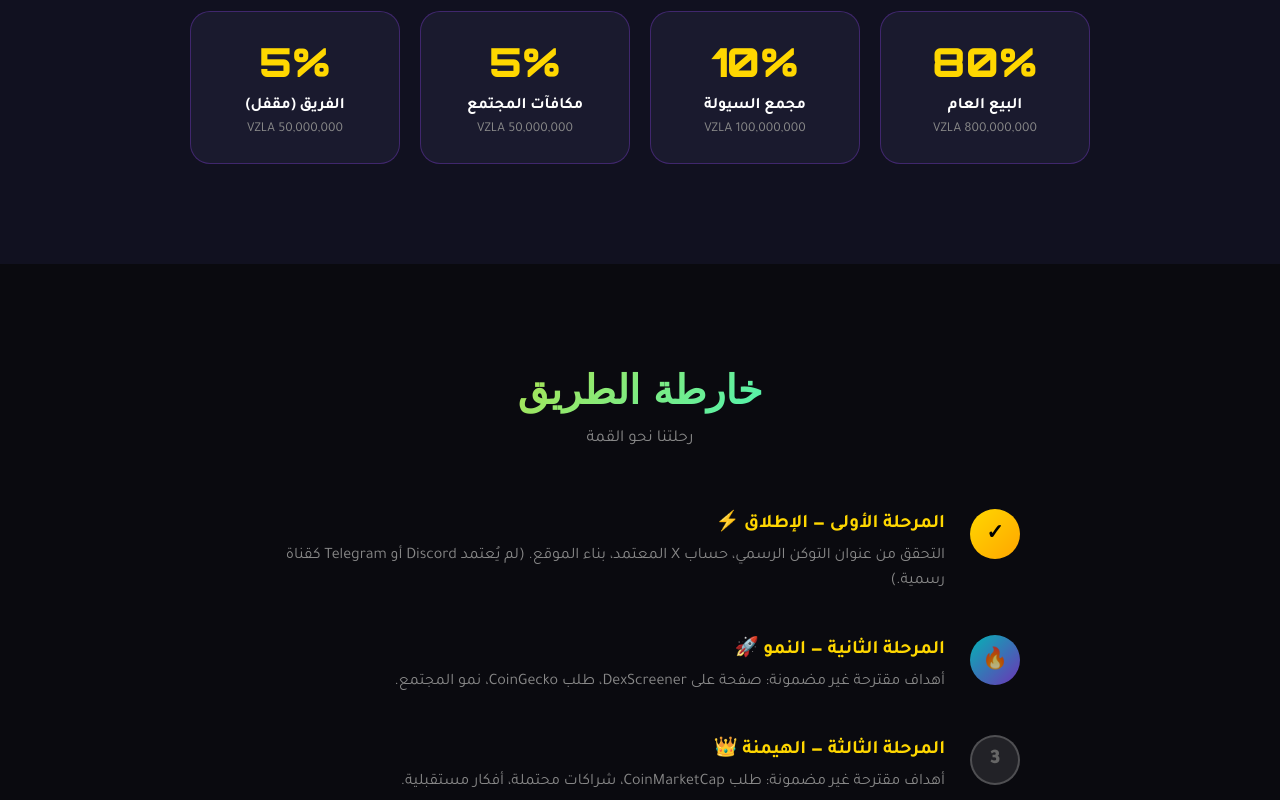
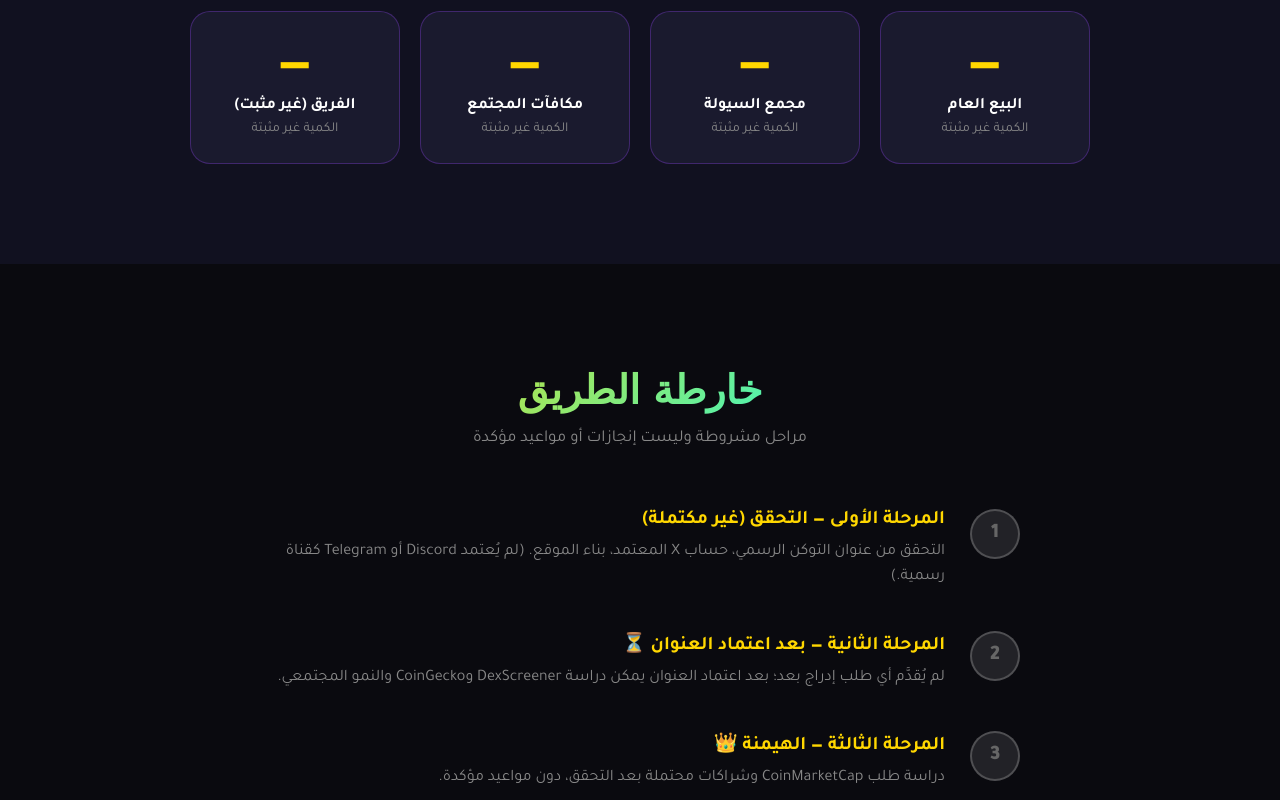
Before and after one commit to itsAAA1/VoltZilla, a plain HTML site: page website/index.html in a window 1280 px wide. Shown: the part 1940-2740 px from the top of the page. Drawn offline with Linux system fonts and the light colour scheme.

Commit message:
fix: align VoltZilla project status with verified evidence
* fix: remove unverified VoltZilla allocation numbers and roadmap claims

* docs: synchronize roadmap and unsubmitted listing statuses

* docs/test: clarify no listing requests and guard unsupported claims

* docs/test: clarify no listing requests and guard unsupported claims

* docs/test: clarify no listing requests and guard unsupported claims

* docs/ci: add canonical verification status and automated claim checks

* docs/ci: add canonical verification status and automated claim checks

```diff
--- a/website/index.html
+++ b/website/index.html
@@ -417,10 +417,10 @@
       <strong>VoltZilla (VZLA)</strong> هو توكن ميم مبني على شبكة <strong>Solana</strong> عالية السرعة، يجمع بين طاقة البرق وقوة البلوكشين.
     </p>
     <p>
-      ليس مجرد عملة — بل هو <strong>حركة</strong>، <strong>مجتمع</strong>، و<strong>فرصة</strong>. مستوحى من قوة الكهرباء وسرعة الصاعقة، VoltZilla يمثل الجيل القادم من عملات الميم.
+      ليس مجرد عملة — بل هو <strong>حركة</strong>، <strong>مجتمع</strong>، و<strong>فرصة</strong>. مستوحى من قوة الكهرباء وسرعة الصاعقة، VoltZilla يمثل فكرة مشروع ميم قيد التوثيق.
     </p>
     <p>
-      مع شبكة Solana، كل معاملة تتم في <strong>أقل من ثانية</strong> بتكلفة أقل من سنت واحد — سرعة لا مثيل لها.
+      مع شبكة Solana، تختلف رسوم المعاملة وزمنها حسب ظروف شبكة Solana ولا يوجد ضمان أداء ثابت.
     </p>
   </div>
   <div class="about-visual">
@@ -436,24 +436,24 @@
   </div>
   <div class="token-grid">
     <div class="token-card">
-      <div class="token-pct">80%</div>
+      <div class="token-pct">—</div>
       <div class="token-name">البيع العام</div>
-      <div class="token-amount">800,000,000 VZLA</div>
+      <div class="token-amount">الكمية غير مثبتة</div>
     </div>
     <div class="token-card">
-      <div class="token-pct">10%</div>
+      <div class="token-pct">—</div>
       <div class="token-name">مجمع السيولة</div>
-      <div class="token-amount">100,000,000 VZLA</div>
+      <div class="token-amount">الكمية غير مثبتة</div>
     </div>
     <div class="token-card">
-      <div class="token-pct">5%</div>
+      <div class="token-pct">—</div>
       <div class="token-name">مكافآت المجتمع</div>
-      <div class="token-amount">50,000,000 VZLA</div>
+      <div class="token-amount">الكمية غير مثبتة</div>
     </div>
     <div class="token-card">
-      <div class="token-pct">5%</div>
-      <div class="token-name">الفريق (مقفل)</div>
-      <div class="token-amount">50,000,000 VZLA</div>
+      <div class="token-pct">—</div>
+      <div class="token-name">الفريق (غير مثبت)</div>
+      <div class="token-amount">الكمية غير مثبتة</div>
     </div>
   </div>
 </section>
@@ -462,27 +462,27 @@
 <section class="roadmap" id="roadmap">
   <div class="section-title">
     <h2>خارطة الطريق</h2>
-    <p>رحلتنا نحو القمة</p>
+    <p>مراحل مشروطة وليست إنجازات أو مواعيد مؤكدة</p>
   </div>
   <div class="roadmap-item">
-    <div class="roadmap-dot dot-done">✓</div>
+    <div class="roadmap-dot dot-future">1</div>
     <div class="roadmap-content">
-      <h3>المرحلة الأولى — الإطلاق ⚡</h3>
+      <h3>المرحلة الأولى — التحقق (غير مكتملة)</h3>
       <p>التحقق من عنوان التوكن الرسمي، حساب X المعتمد، بناء الموقع. (لم يُعتمد Discord أو Telegram كقناة رسمية.)</p>
     </div>
   </div>
   <div class="roadmap-item">
-    <div class="roadmap-dot dot-active">🔥</div>
+    <div class="roadmap-dot dot-future">2</div>
     <div class="roadmap-content">
-      <h3>المرحلة الثانية — النمو 🚀</h3>
-      <p>أهداف مقترحة غير مضمونة: صفحة على DexScreener، طلب CoinGecko، نمو المجتمع.</p>
+      <h3>المرحلة الثانية — بعد اعتماد العنوان ⏳</h3>
+      <p>لم يُقدَّم أي طلب إدراج بعد؛ بعد اعتماد العنوان يمكن دراسة DexScreener وCoinGecko والنمو المجتمعي.</p>
     </div>
   </div>
   <div class="roadmap-item">
     <div class="roadmap-dot dot-future">3</div>
     <div class="roadmap-content">
       <h3>المرحلة الثالثة — الهيمنة 👑</h3>
-      <p>أهداف مقترحة غير مضمونة: طلب CoinMarketCap، شراكات محتملة، أفكار مستقبلية.</p>
+      <p>دراسة طلب CoinMarketCap وشراكات محتملة بعد التحقق، دون مواعيد مؤكدة.</p>
     </div>
   </div>
   <div class="roadmap-item">
@@ -539,7 +539,7 @@
 <section class="community" id="community">
   <div class="section-title">
     <h2>انضم للمجتمع</h2>
-    <p>كن جزءاً من أقوى مجتمع على Solana</p>
+    <p>تابعنا عبر حساب X المعتمد فقط</p>
   </div>
   <div class="social-grid">
     <a href="https://x.com/voltzillasol1" target="_blank" class="social-card twitter">
@@ -558,7 +558,7 @@
 <!-- FOOTER -->
 <footer>
   <p style="font-family:'Orbitron',sans-serif; font-size:1.2rem; margin-bottom:15px; background:linear-gradient(135deg,var(--yellow),var(--electric)); -webkit-background-clip:text; -webkit-text-fill-color:transparent;">⚡ VoltZilla — الطاقة لا تنتهي ⚡</p>
-  <p>© 2025 VoltZilla (VZLA). جميع الحقوق محفوظة.</p>
+  <p>© 2025–2026 VoltZilla (VZLA). جميع الحقوق محفوظة.</p>
   <p style="margin-top:10px;">⚠️ <strong>إخلاء مسؤولية:</strong> هذا التوكن هو توكن ميم للترفيه. لا يُعدّ استثماراً مالياً. تداول المشفرات ينطوي على مخاطر عالية.</p>
 </footer>
 
```
Also changed, not shown: 6 other files.
